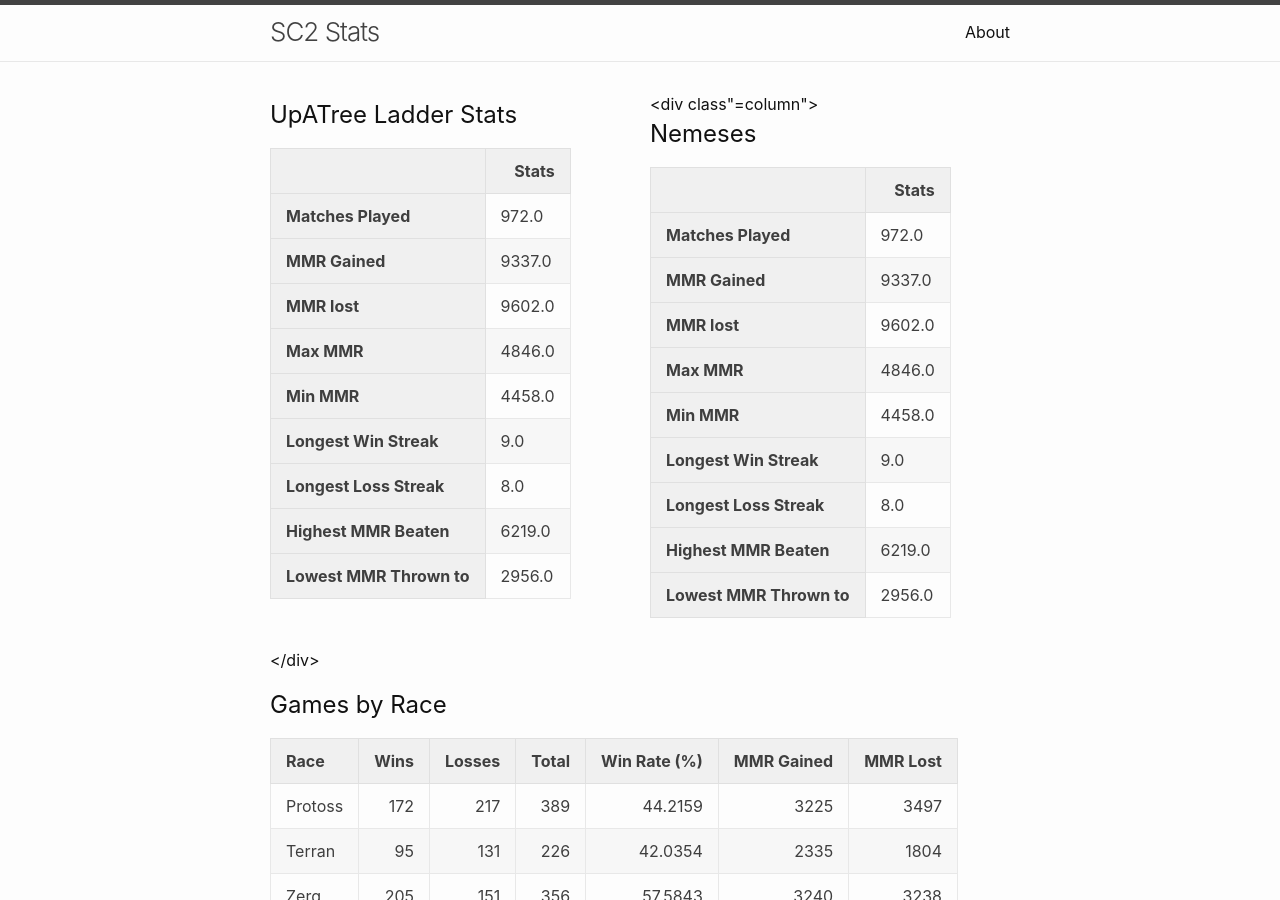
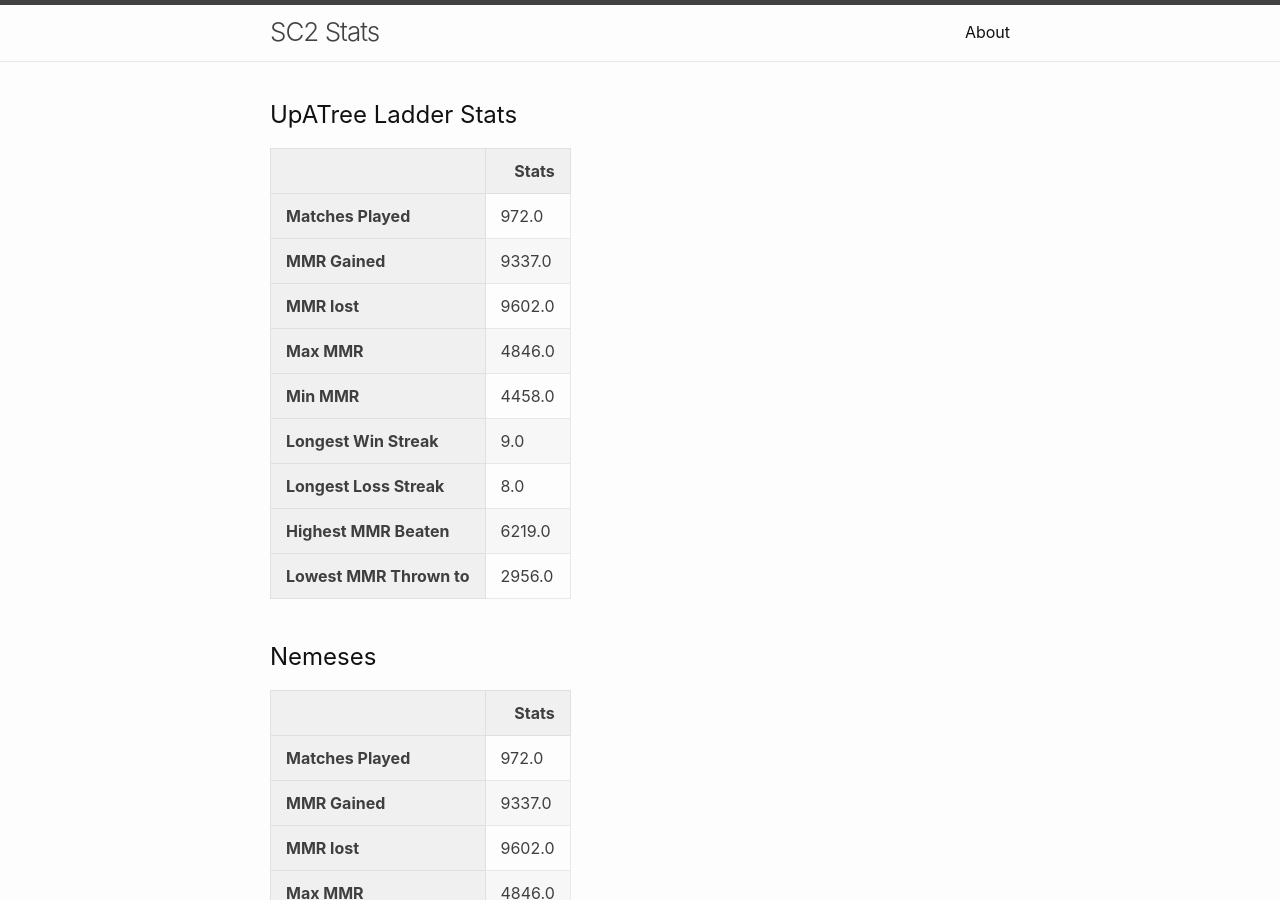
Before and after one commit to kylermurphy/UpATree, a Jekyll site: the page built from docs/index.md, in a window 1280 px wide and 900 px high. Built offline with Jekyll 4.4.1, drawn with Linux system fonts in a browser that asks for light colours.

Commit message:
running on push

```diff
--- a/docs/index.md
+++ b/docs/index.md
@@ -4,9 +4,7 @@ layout: home
 
 <div class="row">
     <div class="column">
-
         <h2>UpATree Ladder Stats</h2>
-
         <table border="1" class="dataframe">
   <thead>
     <tr style="text-align: right;">
@@ -54,10 +52,8 @@ layout: home
   </tbody>
 </table>
     </div>
-
-    <div class"=column">
+    <div class="column">
         <h2>Nemeses</h2>
-
         <table border="1" class="dataframe">
   <thead>
     <tr style="text-align: right;">
--- a/log.txt
+++ b/log.txt
@@ -89,3 +89,4 @@ Writing a log file 2025-02-26 19:15:57.
 Writing a log file 2025-02-26 19:22:01.
 Writing a log file 2025-02-26 19:27:07.
 Writing a log file 2025-02-26 19:35:42.
+Writing a log file 2025-02-26 19:39:44.
```
Also changed, not shown: 1 other file.
